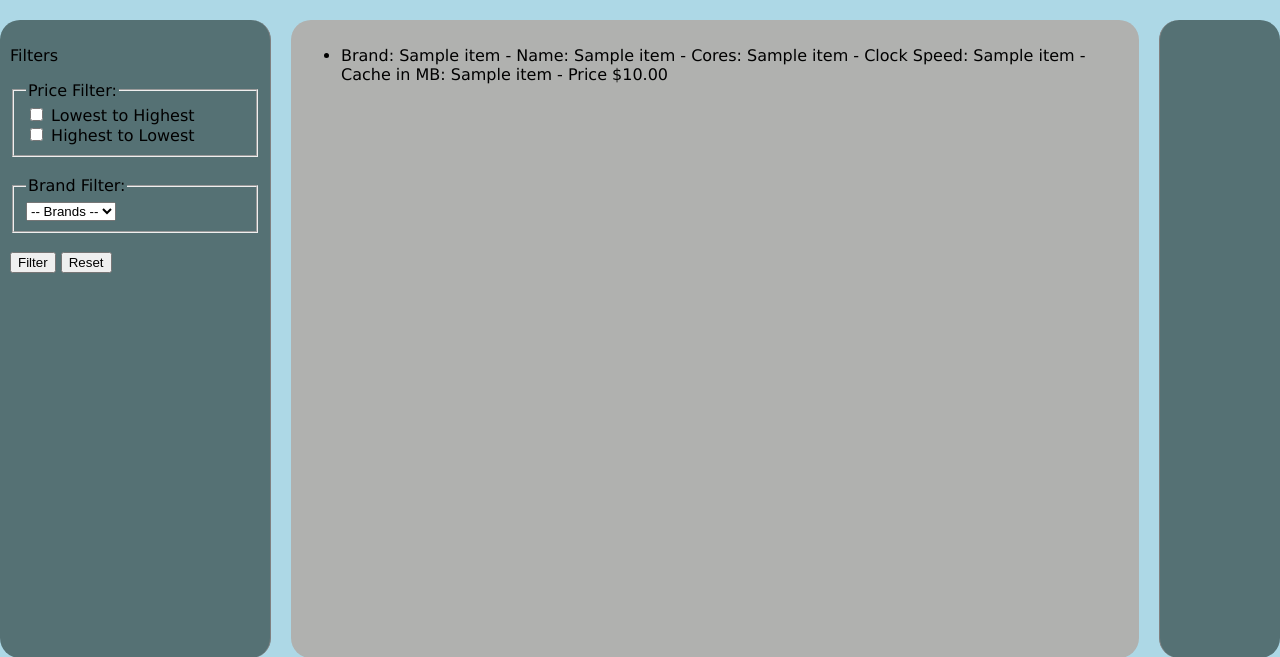
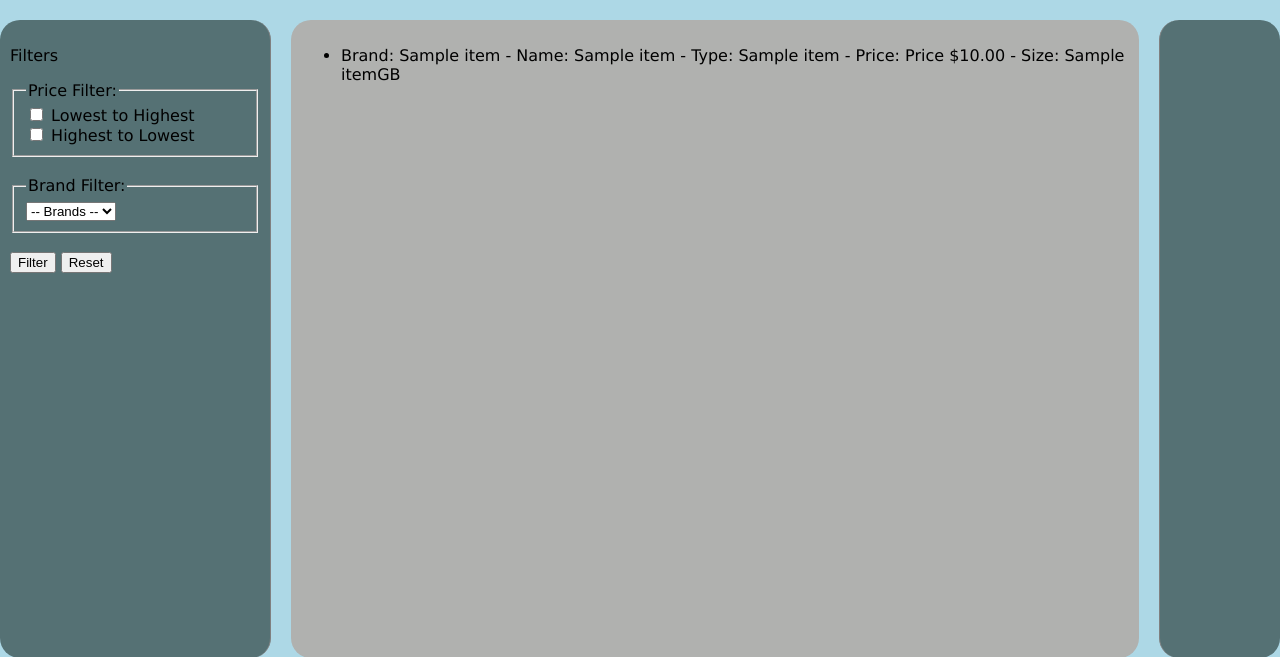
Before and after one commit to jomer4lyfe/ITC-350-Database, a Flask app: template templates/browse_storage.html in a window 1280 px wide. Shown: the part 102-759 px from the top of the page. Run offline with Flask 3, Linux system fonts and the light colour scheme; the template is opened without the code that fills it: most values are stand-ins (such as "Sample title", 1, 10 or a date in 2020).

Commit message:
update Storage display

```diff
--- a/templates/browse_storage.html
+++ b/templates/browse_storage.html
@@ -60,7 +60,7 @@
                 <ul>
                     <!-- This is some python jinja2 code. Only existing items will be displayed. -->
                     {% for item in data %}
-                        <li>Brand: {{ item[1] }} - Name: {{ item[2] }} - Cores: {{ item[3] }} - Clock Speed: {{ item[4] }} - Cache in MB: {{ item[5] }} - Price ${{ "%.2f"|format(item[6]) }} </li>
+                        <li>Brand: {{ item[1] }} - Name: {{ item[2] }} - Type: {{ item[3] }} - Price: Price ${{ "%.2f"|format(item[4]) }} - Size: {{ item[5] }}GB</li>
                     {% endfor %}
                 </ul>
             </div>
```
